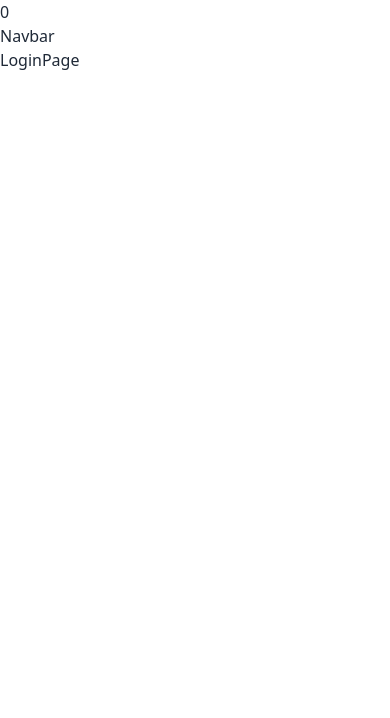
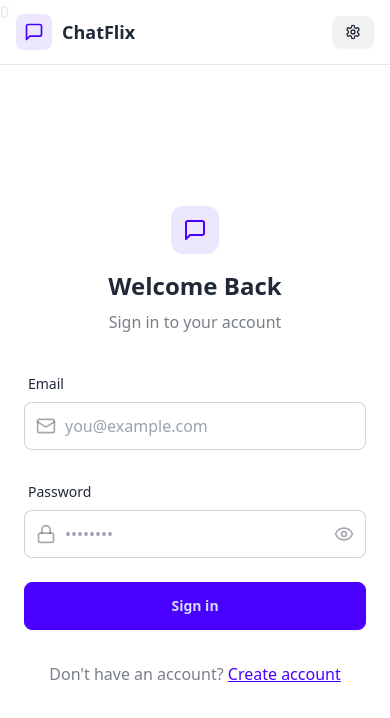
Before and after one commit to deepak6-yadav/fullstack-chat-app, a React (Vite) app in the folder frontend/: page /login in a window 390 px wide. Shown: the top 718 px of the page. Built offline with nearby package versions, Linux system fonts and the light colour scheme; no server answers.

Commit message:
Login feature added

```diff
--- a/frontend/src/App.jsx
+++ b/frontend/src/App.jsx
@@ -6,8 +6,9 @@
 import SettingsPage from "./pages/SettingsPage";
 import ProfilePage from "./pages/ProfilePage";
 import HomePage from "./pages/HomePage";
-import { useAuthStore } from "./store.js/useAuthStore";
+import { useAuthStore } from "./store/useAuthStore";
 import { Loader } from "lucide-react";
+import { Toaster } from "react-hot-toast";
 
 function App() {
   // eslint-disable-next-line
@@ -39,13 +40,17 @@
           path="/signup"
           element={!authUser ? <SignUpPage /> : <Navigate to="/" />}
         />
-        <Route path="/login" element={<LoginPage />} />
+        <Route
+          path="/login"
+          element={!authUser ? <LoginPage /> : <Navigate to="/" />}
+        />
         <Route path="/settings" element={<SettingsPage />} />
         <Route
           path="/profile"
           element={authUser ? <ProfilePage /> : <Navigate to="/login" />}
         />
       </Routes>
+      <Toaster position="top-center" reverseOrder={false} />
     </div>
   );
 }
--- a/frontend/src/components/Navbar.jsx
+++ b/frontend/src/components/Navbar.jsx
@@ -1,5 +1,58 @@
-function Navbar() {
-  return <div>Navbar</div>;
-}
+import { Link } from "react-router-dom";
+import { useAuthStore } from "../store/useAuthStore";
+import { LogOut, MessageSquare, Settings, User } from "lucide-react";
 
+const Navbar = () => {
+  const { logout, authUser } = useAuthStore();
+
+  return (
+    <header
+      className="bg-base-100 border-b border-base-300 fixed w-full top-0 z-40
+    backdrop-blur-lg bg-base-100/80"
+    >
+      <div className="container mx-auto px-4 h-16">
+        <div className="flex items-center justify-between h-full">
+          <div className="flex items-center gap-8">
+            <Link
+              to="/"
+              className="flex items-center gap-2.5 hover:opacity-80 transition-all"
+            >
+              <div className="size-9 rounded-lg bg-primary/10 flex items-center justify-center">
+                <MessageSquare className="w-5 h-5 text-primary" />
+              </div>
+              <h1 className="text-lg font-bold">ChatFlix</h1>
+            </Link>
+          </div>
+
+          <div className="flex items-center gap-2">
+            <Link
+              to={"/settings"}
+              className={`
+              btn btn-sm gap-2 transition-colors
+
+              `}
+            >
+              <Settings className="w-4 h-4" />
+              <span className="hidden sm:inline">Settings</span>
+            </Link>
+
+            {authUser && (
+              <>
+                <Link to={"/profile"} className={`btn btn-sm gap-2`}>
+                  <User className="size-5" />
+                  <span className="hidden sm:inline">Profile</span>
+                </Link>
+
+                <button className="flex gap-2 items-center" onClick={logout}>
+                  <LogOut className="size-5" />
+                  <span className="hidden sm:inline">Logout</span>
+                </button>
+              </>
+            )}
+          </div>
+        </div>
+      </div>
+    </header>
+  );
+};
 export default Navbar;
--- a/frontend/src/pages/LoginPage.jsx
+++ b/frontend/src/pages/LoginPage.jsx
@@ -1,5 +1,129 @@
-function LoginPage() {
-  return <div>LoginPage</div>;
-}
+import { useState } from "react";
+import { useAuthStore } from "../store/useAuthStore";
+import AuthImagePattern from "../components/AuthImagePattern";
+import { Link } from "react-router-dom";
+import { Eye, EyeOff, Loader2, Lock, Mail, MessageSquare } from "lucide-react";
 
+const LoginPage = () => {
+  const [showPassword, setShowPassword] = useState(false);
+  const [formData, setFormData] = useState({
+    email: "",
+    password: "",
+  });
+  const { login, isLoggingIn } = useAuthStore();
+
+  const handleSubmit = async (e) => {
+    e.preventDefault();
+    login(formData);
+  };
+
+  return (
+    <div className="h-screen grid lg:grid-cols-2">
+      {/* Left Side - Form */}
+      <div className="flex flex-col justify-center items-center p-6 sm:p-12">
+        <div className="w-full max-w-md space-y-8">
+          {/* Logo */}
+          <div className="text-center mb-8">
+            <div className="flex flex-col items-center gap-2 group">
+              <div
+                className="w-12 h-12 rounded-xl bg-primary/10 flex items-center justify-center group-hover:bg-primary/20
+              transition-colors"
+              >
+                <MessageSquare className="w-6 h-6 text-primary" />
+              </div>
+              <h1 className="text-2xl font-bold mt-2">Welcome Back</h1>
+              <p className="text-base-content/60">Sign in to your account</p>
+            </div>
+          </div>
+
+          {/* Form */}
+          <form onSubmit={handleSubmit} className="space-y-6">
+            <div className="form-control">
+              <label className="label">
+                <span className="label-text font-medium">Email</span>
+              </label>
+              <div className="relative">
+                <div className="absolute inset-y-0 left-0 pl-3 flex items-center pointer-events-none">
+                  <Mail className="h-5 w-5 text-base-content/40" />
+                </div>
+                <input
+                  type="email"
+                  className={`input input-bordered w-full pl-10`}
+                  placeholder="you@example.com"
+                  value={formData.email}
+                  onChange={(e) =>
+                    setFormData({ ...formData, email: e.target.value })
+                  }
+                />
+              </div>
+            </div>
+
+            <div className="form-control">
+              <label className="label">
+                <span className="label-text font-medium">Password</span>
+              </label>
+              <div className="relative">
+                <div className="absolute inset-y-0 left-0 pl-3 flex items-center pointer-events-none">
+                  <Lock className="h-5 w-5 text-base-content/40" />
+                </div>
+                <input
+                  type={showPassword ? "text" : "password"}
+                  className={`input input-bordered w-full pl-10`}
+                  placeholder="••••••••"
+                  value={formData.password}
+                  onChange={(e) =>
+                    setFormData({ ...formData, password: e.target.value })
+                  }
+                />
+                <button
+                  type="button"
+                  className="absolute inset-y-0 right-0 pr-3 flex items-center"
+                  onClick={() => setShowPassword(!showPassword)}
+                >
+                  {showPassword ? (
+                    <EyeOff className="h-5 w-5 text-base-content/40" />
+                  ) : (
+                    <Eye className="h-5 w-5 text-base-content/40" />
+                  )}
+                </button>
+              </div>
+            </div>
+
+            <button
+              type="submit"
+              className="btn btn-primary w-full"
+              disabled={isLoggingIn}
+            >
+              {isLoggingIn ? (
+                <>
+                  <Loader2 className="h-5 w-5 animate-spin" />
+                  Loading...
+                </>
+              ) : (
+                "Sign in"
+              )}
+            </button>
+          </form>
+
+          <div className="text-center">
+            <p className="text-base-content/60">
+              Don&apos;t have an account?{" "}
+              <Link to="/signup" className="link link-primary">
+                Create account
+              </Link>
+            </p>
+          </div>
+        </div>
+      </div>
+
+      {/* Right Side - Image/Pattern */}
+      <AuthImagePattern
+        title={"Welcome back!"}
+        subtitle={
+          "Sign in to continue your conversations and catch up with your messages."
+        }
+      />
+    </div>
+  );
+};
 export default LoginPage;
--- a/frontend/src/pages/SignUpPage.jsx
+++ b/frontend/src/pages/SignUpPage.jsx
@@ -1,5 +1,5 @@
 import { useState } from "react";
-import { useAuthStore } from "../store.js/useAuthStore";
+import { useAuthStore } from "../store/useAuthStore";
 import {
   Eye,
   EyeOff,
--- a/frontend/src/store.js/useAuthStore.js
+++ /dev/null
@@ -1,25 +0,0 @@
-import { create } from "zustand";
-import { axiosInstance } from "../lib/axios";
-
-export const useAuthStore = create((set) => ({
-  authUser: null,
-  isSigningUp: false,
-  isLoggingIn: false,
-  isUpdatingProfile: false,
-  isCheckingAuth: true,
-  checkAuth: async () => {
-    try {
-      const response = await axiosInstance.get("/auth/check");
-      set({ authUser: response.data });
-    } catch (error) {
-      console.log("Error in checkAuth: ", error);
-      set({ authUser: null });
-    } finally {
-      set({ isCheckingAuth: false });
-    }
-  },
-  // eslint-disable-next-line
-  signup: async (data)=>{
-
-  }
-}));
--- /dev/null
+++ b/frontend/src/store/useAuthStore.js
@@ -0,0 +1,55 @@
+import { create } from "zustand";
+import { axiosInstance } from "../lib/axios";
+import toast from "react-hot-toast";
+
+export const useAuthStore = create((set) => ({
+  authUser: null,
+  isSigningUp: false,
+  isLoggingIn: false,
+  isUpdatingProfile: false,
+  isCheckingAuth: true,
+  checkAuth: async () => {
+    try {
+      const response = await axiosInstance.get("/auth/check");
+      set({ authUser: response.data });
+    } catch (error) {
+      console.log("Error in checkAuth: ", error);
+      set({ authUser: null });
+    } finally {
+      set({ isCheckingAuth: false });
+    }
+  },
+  signup: async (payload) => {
+    try {
+      set({ isSigningUp: true });
+      const res = await axiosInstance.post("/auth/signup", payload);
+      set({ authUser: res.data });
+      toast.success("Account created successfully");
+    } catch (error) {
+      toast.error(error.response.data.message);
+    } finally {
+      set({ isSigningUp: false });
+    }
+  },
+  login: async (payload) => {
+    try {
+      set({ isLoggingIn: true });
+      const res = await axiosInstance.post("/auth/login", payload);
+      set({ authUser: res.data });
+      toast.success("Logged in successfully");
+    } catch (error) {
+      toast.error(error.response.data.message);
+    } finally {
+      set({ isLoggingIn: false });
+    }
+  },
+  logout: async () => {
+    try {
+      await axiosInstance.post("/auth/logout");
+      set({ authUser: null });
+      toast.success("Account logged out successfully");
+    } catch (error) {
+      toast.error(error.response.data.message);
+    }
+  },
+}));
```
Also changed, not shown: frontend/src/store.js/index.js (deleted), 1 other file (tests, documents, lock files or other folders).
